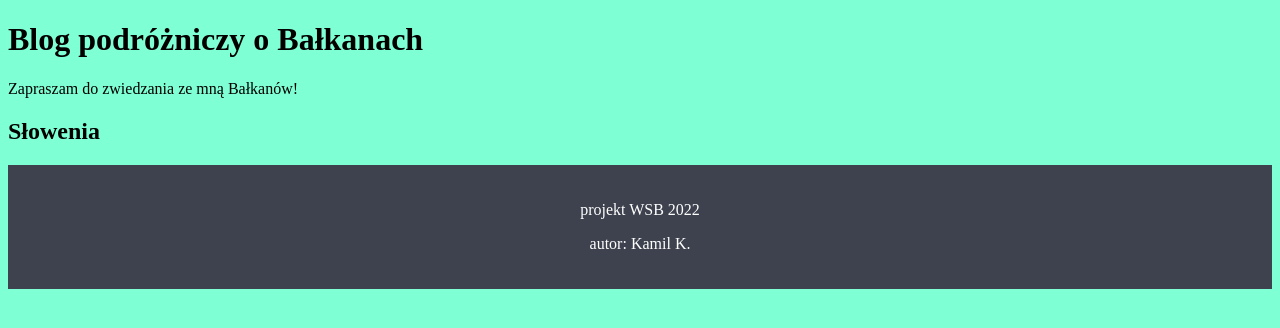
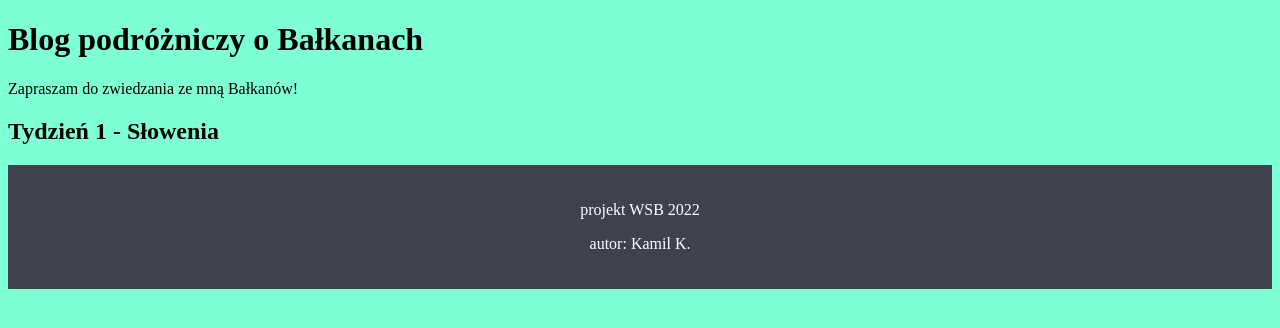
Before and after one commit to kamilkoralewski/PierwszyProjekt, a plain HTML site: page index.html in a window 1280 px wide. Drawn offline with Linux system fonts and the light colour scheme.

Commit message:
zmien naglowek h2 Slowenia

```diff
--- a/index.html
+++ b/index.html
@@ -26,7 +26,7 @@
 
 
     <section class="Slowenia">
-        <h2>Słowenia</h2>
+        <h2>Tydzień 1 - Słowenia</h2>
     </section>
 
     <footer>
```
